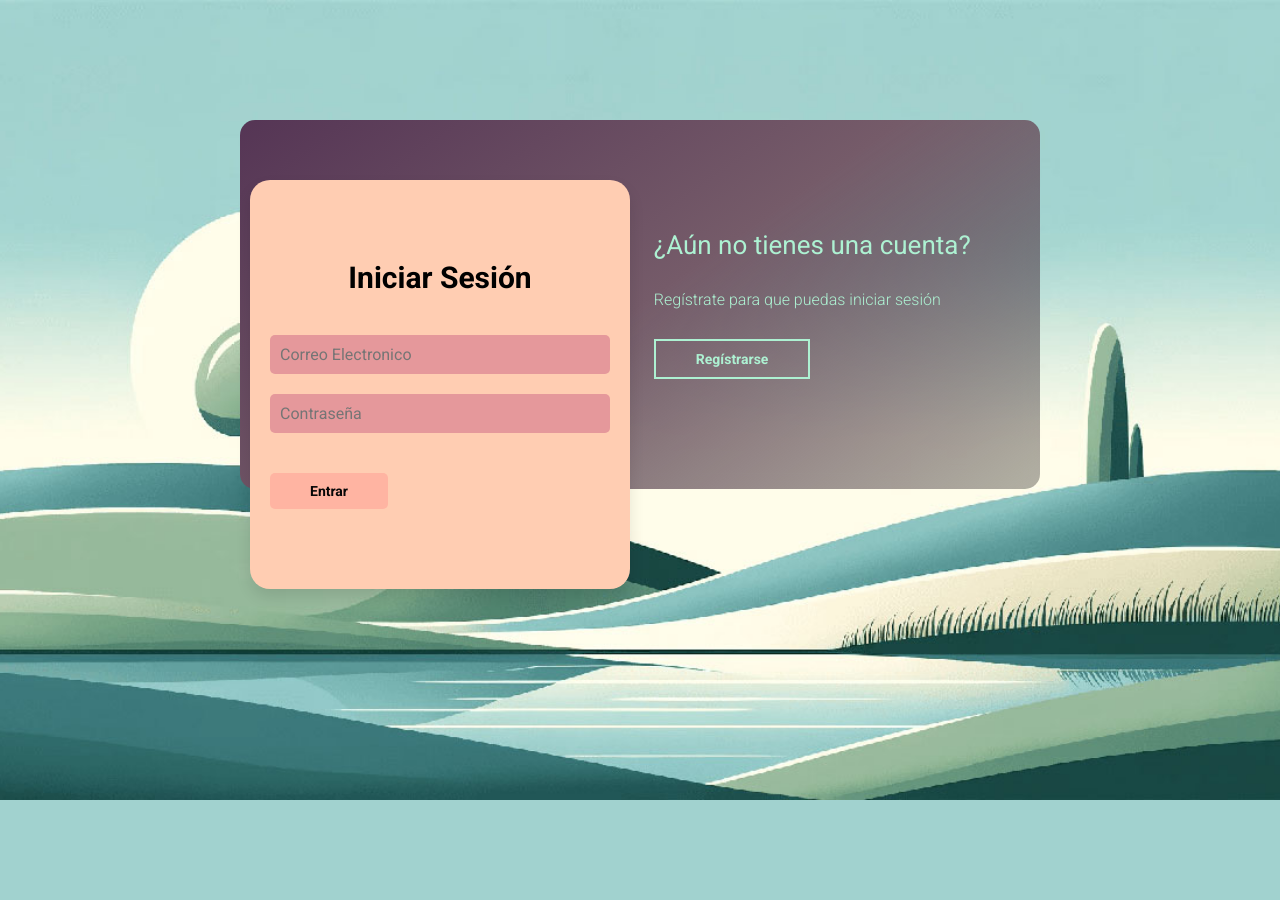
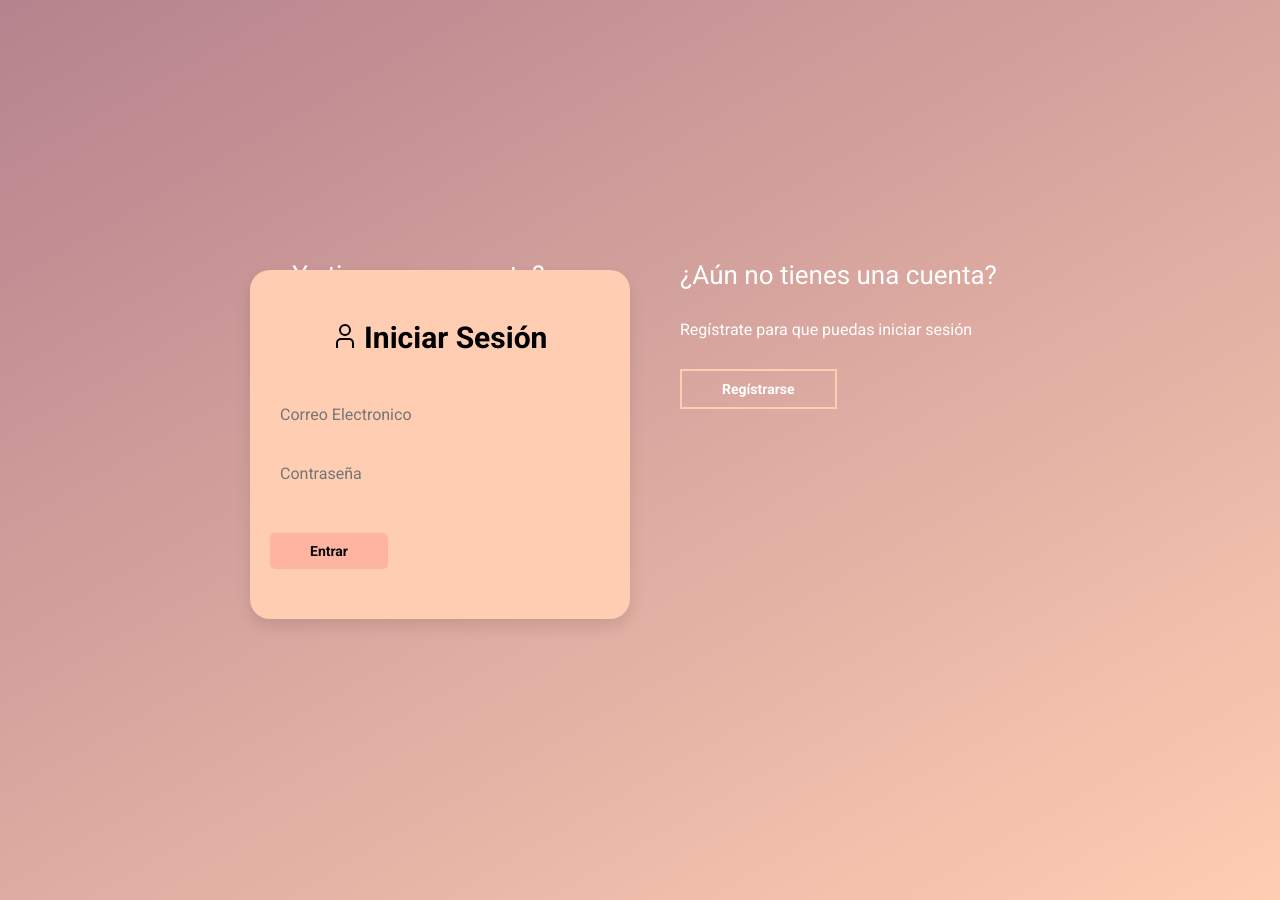
Before and after one commit to BraulioCompean/Biblioteca, a PHP site: page /pages/login.html in a window 1280 px wide. Before the commit the page ends 800 px from the top, so only its background shows below. Run offline with PHP 8.4, Linux system fonts and the light colour scheme.

Commit message:
Login colores nuevos y más limpios

```diff
--- a/src/pages/login.html
+++ b/src/pages/login.html
@@ -28,19 +28,53 @@
           </div>
         </div>
 
-        <!--formulario de Login y registro-->
+        <!-- formulario de Login y registro -->
         <div class="contenedor__login-register">
-          <!--login-->
+          <!-- Login -->
           <form action="" class="formulario__login">
-            <h2>Iniciar Sesión</h2>
+            <h2>
+              <svg
+                xmlns="http://www.w3.org/2000/svg"
+                viewBox="0 0 24 24"
+                width="24"
+                height="24"
+              >
+                <g id="_01_align_center" data-name="01 align center">
+                  <path
+                    d="M21,24H19V18.957A2.96,2.96,0,0,0,16.043,16H7.957A2.96,2.96,0,0,0,5,18.957V24H3V18.957A4.963,4.963,0,0,1,7.957,14h8.086A4.963,4.963,0,0,1,21,18.957Z"
+                  />
+                  <path
+                    d="M12,12a6,6,0,1,1,6-6A6.006,6.006,0,0,1,12,12ZM12,2a4,4,0,1,0,4,4A4,4,0,0,0,12,2Z"
+                  />
+                </g>
+              </svg>
+              Iniciar Sesión
+            </h2>
             <input type="text" placeholder="Correo Electronico" />
             <input type="password" placeholder="Contraseña" />
             <button>Entrar</button>
           </form>
 
-          <!--registro-->
+          <!-- Registro -->
           <form action="" class="formulario__register">
-            <h2>Regístrarse</h2>
+            <h2>
+              <svg
+                xmlns="http://www.w3.org/2000/svg"
+                viewBox="0 0 24 24"
+                width="24"
+                height="24"
+              >
+                <g id="_01_align_center" data-name="01 align center">
+                  <path
+                    d="M21,24H19V18.957A2.96,2.96,0,0,0,16.043,16H7.957A2.96,2.96,0,0,0,5,18.957V24H3V18.957A4.963,4.963,0,0,1,7.957,14h8.086A4.963,4.963,0,0,1,21,18.957Z"
+                  />
+                  <path
+                    d="M12,12a6,6,0,1,1,6-6A6.006,6.006,0,0,1,12,12ZM12,2a4,4,0,1,0,4,4A4,4,0,0,0,12,2Z"
+                  />
+                </g>
+              </svg>
+              Regístrarse
+            </h2>
             <input type="text" placeholder="Nombre" />
             <input type="text" placeholder="Apellido" />
             <input type="text" placeholder="Matrícula" />
--- a/src/styles/login.css
+++ b/src/styles/login.css
@@ -4,7 +4,6 @@
   --salmon-pink: #e5989bff;
   --old-rose: #b5838dff;
   --dim-gray: #6d6875ff;
-
   --black: #070707ff;
   --violet-jtc: #553555ff;
   --eggplant: #755b69ff;
@@ -21,12 +20,12 @@
 }
 
 body {
-  background-image: url(../assets/bg4.jpg);
+  height: 100vh;
+  width: 100vw;
+  overflow: hidden;
+  background: linear-gradient(150deg, #b5838dff, #ffcdb2ff);
+  background-repeat: no-repeat;
   background-size: cover;
-  background-repeat: no-repeat;
-  background-position: center;
-  background-attachment: fixed;
-  color: var(--dim-gray);
 }
 
 main {
@@ -44,25 +43,14 @@ main {
 }
 
 .caja__trasera {
-  width: 100%;
-  padding: 10px 20px;
   display: flex;
   justify-content: center;
-  -webkit-backdrop-filter: blur(10px);
-  backdrop-filter: blur(10px);
-  background: linear-gradient(
-    145deg,
-    var(--violet-jtc),
-    var(--eggplant),
-    rgba(0, 0, 0, 0.3)
-  );
-  border-radius: 15px;
+  width: 100%;
 }
 
 .caja__trasera div {
-  margin: 100px 40px;
-  color: var(--aquamarine);
-  transition: all 500ms;
+  margin: 140px 40px;
+  color: white;
 }
 
 .caja__trasera div p,
@@ -75,26 +63,16 @@ main {
   font-size: 26px;
 }
 
-.caja__trasera div p {
-  font-size: 16px;
-  font-weight: 300;
-}
-
 .caja__trasera button {
   padding: 10px 40px;
-  border: 2px solid var(--aquamarine);
+  border: 2px solid var(--apricot);
   font-size: 14px;
   background: transparent;
   font-weight: 600;
   cursor: pointer;
-  color: var(--aquamarine);
+  color: white;
   outline: none;
   transition: all 300ms;
-}
-
-.caja__trasera button:hover {
-  background: var(--aquamarine);
-  color: var(--black);
 }
 
 .contenedor__login-register {
@@ -110,7 +88,7 @@ main {
 
 .contenedor__login-register form {
   width: 100%;
-  padding: 80px 20px;
+  padding: 50px 20px;
   background: var(--apricot);
   position: absolute;
   border-radius: 20px;
@@ -129,7 +107,7 @@ main {
   margin-top: 20px;
   padding: 10px;
   border: none;
-  background: var(--salmon-pink);
+  background: var(--apricot);
   color: var(--black);
   font-size: 16px;
   outline: none;
@@ -164,6 +142,12 @@ main {
   display: none;
 }
 
+/* Hacer que las cajas traseras estén al mismo nivel */
+.caja__trasera-login, .caja__trasera-register {
+  width: 50%; /* Asegura que ambas cajas tengan el mismo ancho */
+  position: relative;
+}
+
 @media screen and (max-width: 850px) {
   main {
     margin-top: 50px;
@@ -194,13 +178,15 @@ main {
 
 /* Estilo del selector */
 select {
-  background-color: aquamarine;
+  background-color: var(--apricot);
   color: #333;
-  appearance: none; /* Oculta la flecha predeterminada */
+  appearance: none;
   cursor: pointer;
+  font-family: "Roboto", sans-serif;
+  font-size: large;
 }
 
 select:focus {
   outline: none;
-  border-color: #007bff;
+  background-color: bisque;
 }
```
